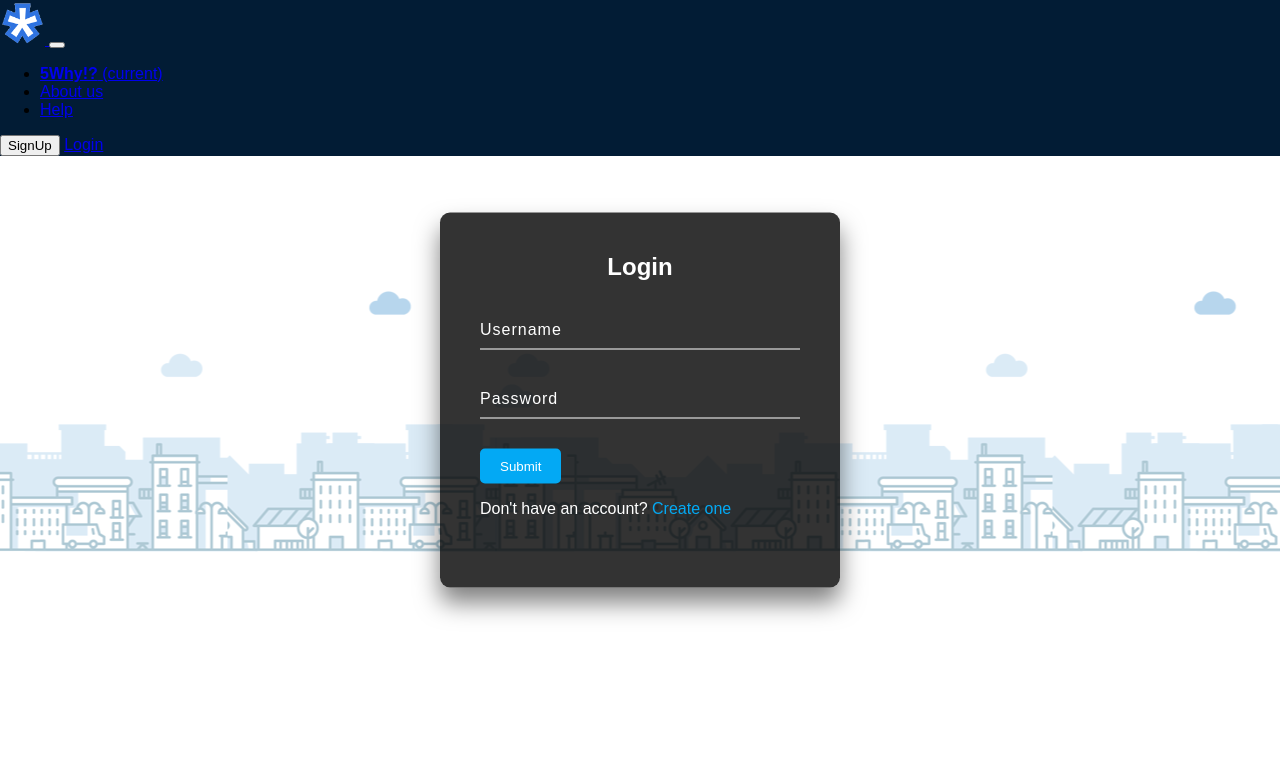
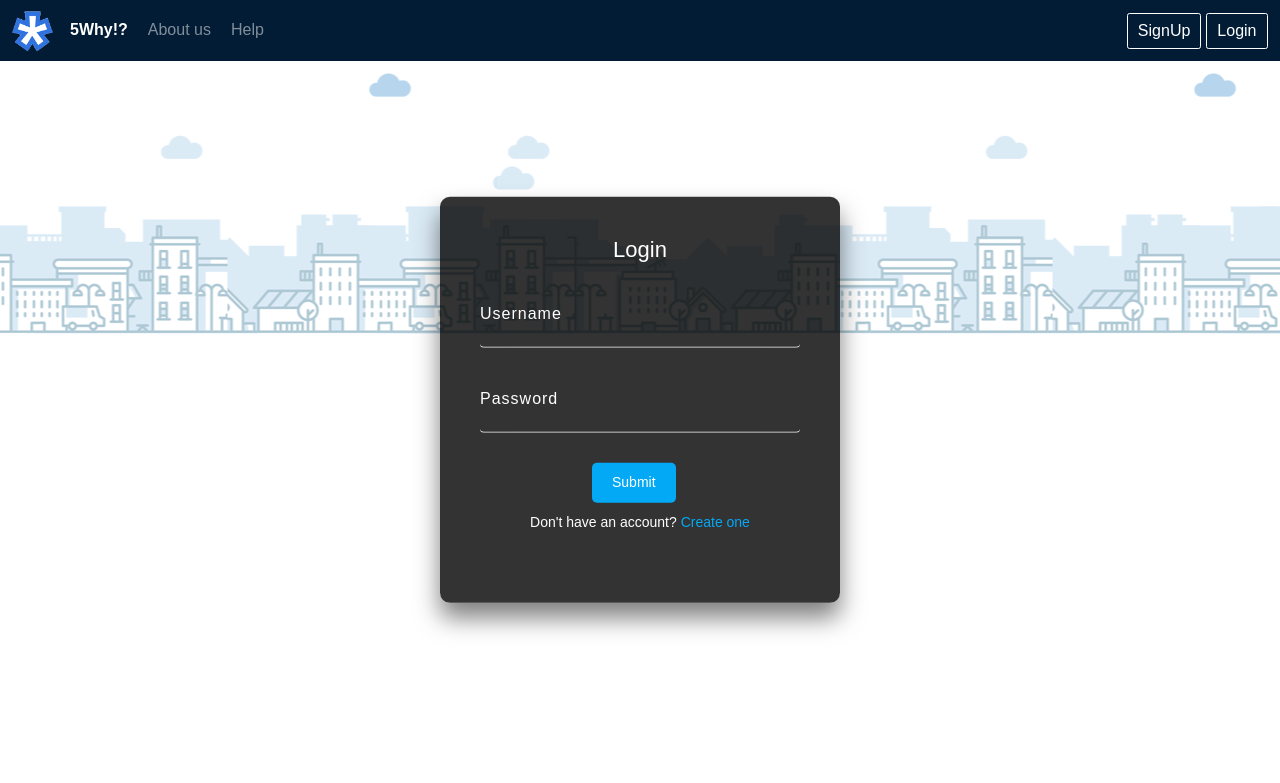
Before and after one commit to ankamdivija/Why5_identifier_tool, a Django app: page /login/ in a window 1280 px wide. Shown: the top 783 px of the page. Run offline with Django 3.2, Linux system fonts and the light colour scheme; some libraries are stand-ins or nearby versions.

Commit message:
login page changes

```diff
--- a/static/css/login.css
+++ b/static/css/login.css
@@ -3,7 +3,7 @@ body
 	margin: 0;
 	padding: 0;
 	font-family: sans-serif;
-	background: url('../img/graphics.png') center repeat-x;
+	background: url('../img/graphics.png') center top repeat-x;
 }
 
 .box
@@ -32,7 +32,9 @@ body
 {
 	margin:0 0 30px;
 	padding: 0;
+	padding-top: 10px;
 	color: #fff;
+	text-align: center;
 }
 
 .box .down a
@@ -92,4 +94,5 @@ body
 	padding: 10px 20px;
 	cursor: pointer;
 	border-radius: 5px;
+	margin-left: 35%;
 }
--- a/templates/user/login.html
+++ b/templates/user/login.html
@@ -1,9 +1,8 @@
+{% extends "base/home.html" %}
+
 {% load static %}
-<html>
-	<head>
-		<meta charset="utf-8">
-		<link href="{% static 'css/login.css' %}" rel="stylesheet" type="text/css">
-	</head>
+{% block content %}
+
 	<body>
 		{% include 'base/navbar.html' %}
 		<div class="box">
@@ -21,5 +20,6 @@
 			</form>
 			<div class="down">Don't have an account?  <a href="#">Create one</a></div>
 		</div>
+		</div>
 	</body>
-</html>
+{% endblock %}
```
